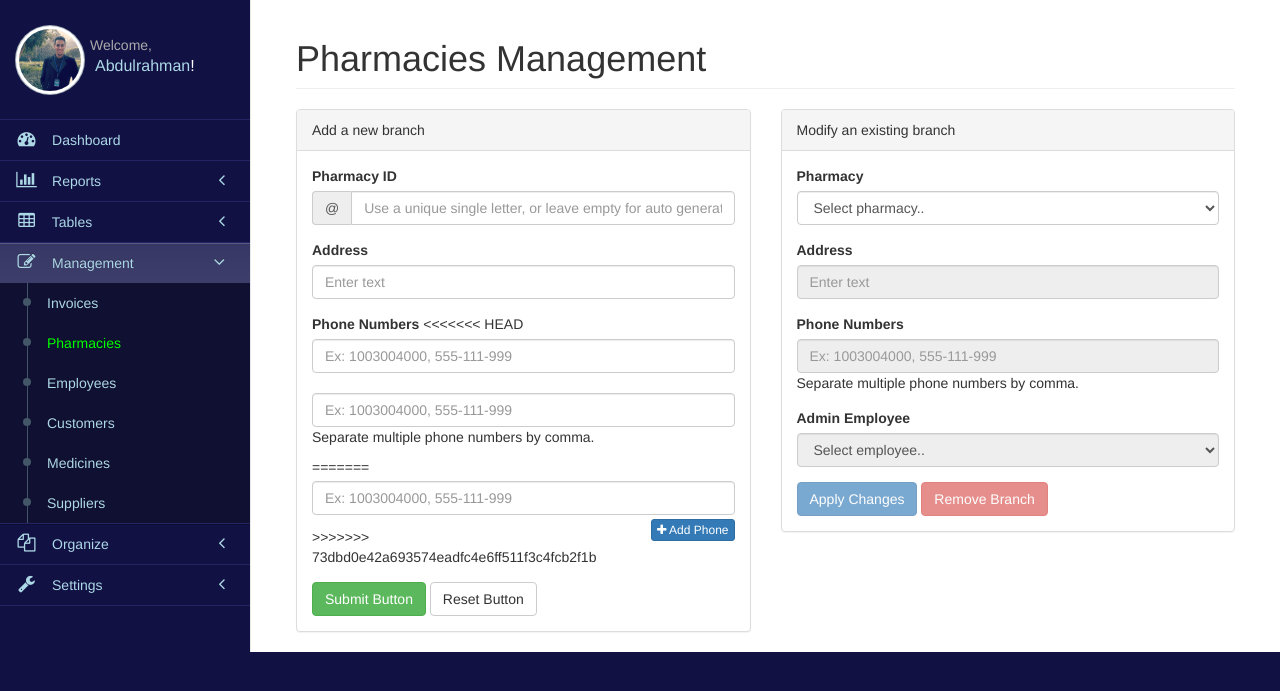
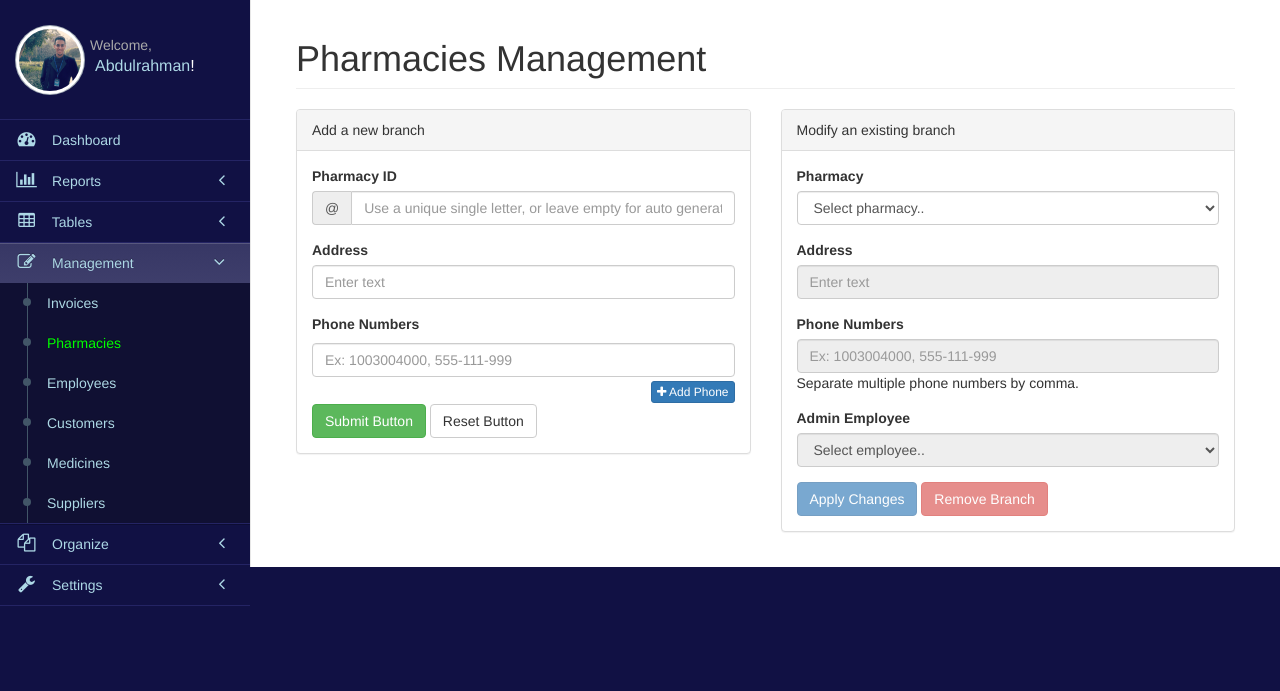
Before and after one commit to DevMetwaly/Pharmacy, a PHP site: page /ctrl_pharmacies in a window 1280 px wide. Shown: the part 51-742 px from the top of the page. Run offline with PHP 8.4, Linux system fonts and the light colour scheme; some libraries are stand-ins or nearby versions.

Commit message:
Invoice -_-

```diff
--- a/pages/ctrl_pharmacies.php
+++ b/pages/ctrl_pharmacies.php
@@ -3,12 +3,8 @@ window.onload = function(){
 
 	$( "#form" ).on( "submit", function( event ) {
 		event.preventDefault();
-<<<<<<< HEAD
+
   console.log( $( this ).serializeArray() );
-
-=======
-  		console.log( $( this ).serialize() );
->>>>>>> 73dbd0e42a693574eadfc4e6ff511f3c4fcb2f1b
 		Send("./php/Pharmacies_ctrl.php","POST",function(data){
 
 		},$( this ).serialize());
@@ -49,12 +45,6 @@ window.onload = function(){
 								</div>
 								<div class="form-group">
 									<label>Phone Numbers</label>
-<<<<<<< HEAD
-									<input class="form-control" name="Pharmacy_Phone[]"placeholder="Ex: 1003004000, 555-111-999">
-									<br /><input class="form-control"name=" Pharmacy_Phone[]" placeholder="Ex: 1003004000, 555-111-999">
-									<p>Separate multiple phone numbers by comma.</p>
-=======
-
 									<div id="phoneBoxList">
 										<input class="form-control phoneBox" name="addPhone[]" placeholder="Ex: 1003004000, 555-111-999">
 									</div>
@@ -64,7 +54,6 @@ window.onload = function(){
 											<i class="fa fa-plus"></i> Add Phone
 										</span>
 									</div>
->>>>>>> 73dbd0e42a693574eadfc4e6ff511f3c4fcb2f1b
 								</div>
 								<button type="submit" class="btn btn-default btn-success">Submit Button</button>
 								<button type="reset" class="btn btn-default">Reset Button</button>
```
